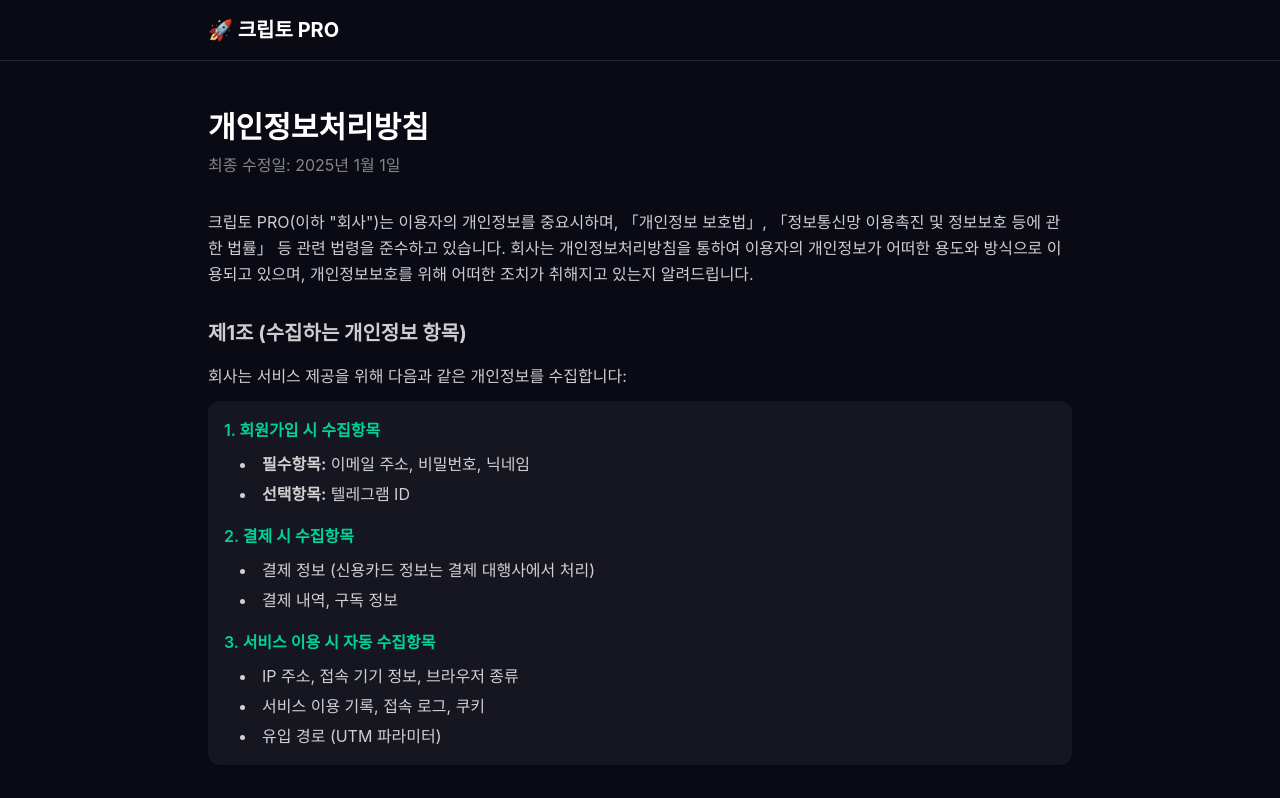
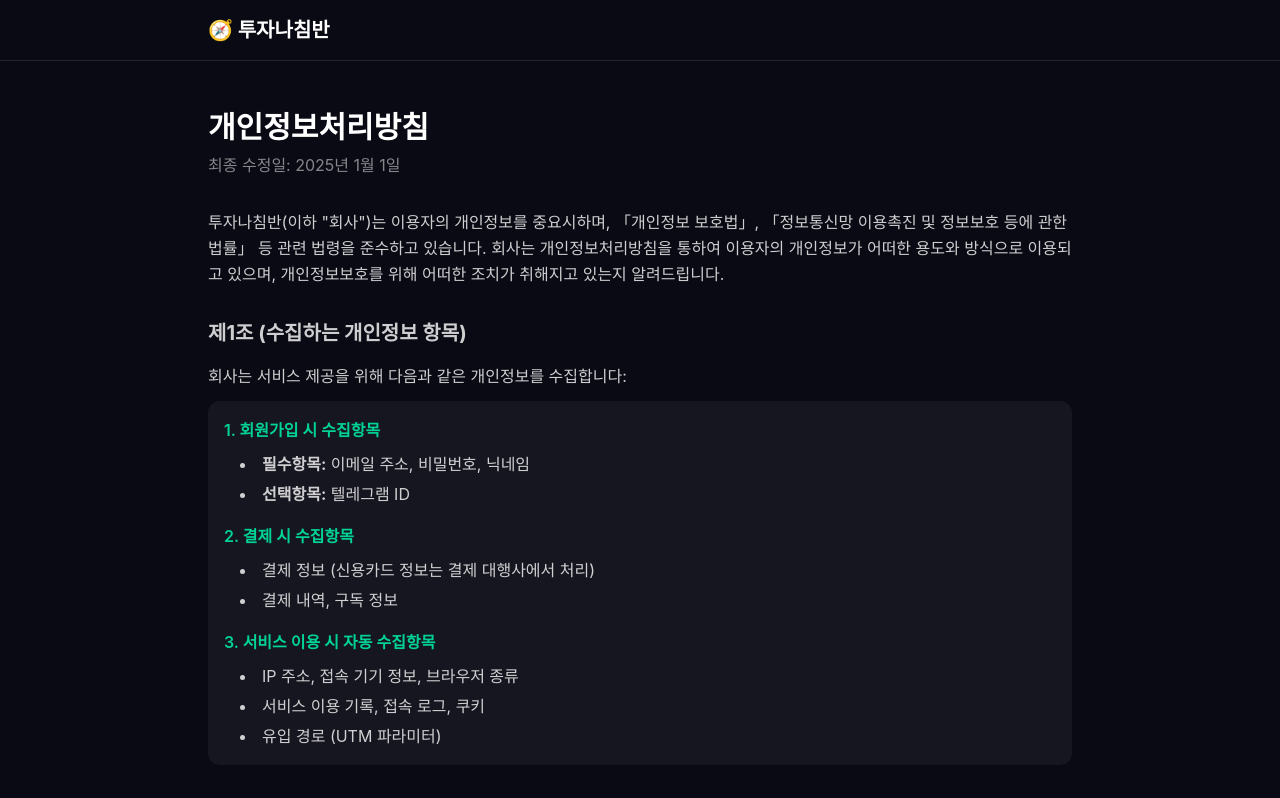
Before and after one commit to mananim0628-source/crypto-dashboard-pro, a Next.js app: page /privacy in a window 1280 px wide. Shown: the top 798 px of the page. Built offline with nearby package versions, Linux system fonts and the light colour scheme.

Commit message:
Update page.tsx

```diff
--- a/src/app/privacy/page.tsx
+++ b/src/app/privacy/page.tsx
@@ -8,7 +8,7 @@
       {/* 헤더 */}
       <header className="border-b border-white/10">
         <div className="max-w-4xl mx-auto px-4 py-4">
-          <Link href="/" className="text-xl font-bold">🚀 크립토 PRO</Link>
+          <Link href="/" className="text-xl font-bold">🧭 투자나침반</Link>
         </div>
       </header>
 
@@ -21,7 +21,7 @@
 
           {/* 개요 */}
           <section>
-            <p>크립토 PRO(이하 "회사")는 이용자의 개인정보를 중요시하며, 「개인정보 보호법」, 「정보통신망 이용촉진 및 정보보호 등에 관한 법률」 등 관련 법령을 준수하고 있습니다. 회사는 개인정보처리방침을 통하여 이용자의 개인정보가 어떠한 용도와 방식으로 이용되고 있으며, 개인정보보호를 위해 어떠한 조치가 취해지고 있는지 알려드립니다.</p>
+            <p>투자나침반(이하 "회사")는 이용자의 개인정보를 중요시하며, 「개인정보 보호법」, 「정보통신망 이용촉진 및 정보보호 등에 관한 법률」 등 관련 법령을 준수하고 있습니다. 회사는 개인정보처리방침을 통하여 이용자의 개인정보가 어떠한 용도와 방식으로 이용되고 있으며, 개인정보보호를 위해 어떠한 조치가 취해지고 있는지 알려드립니다.</p>
           </section>
 
           {/* 제1조 */}
```
